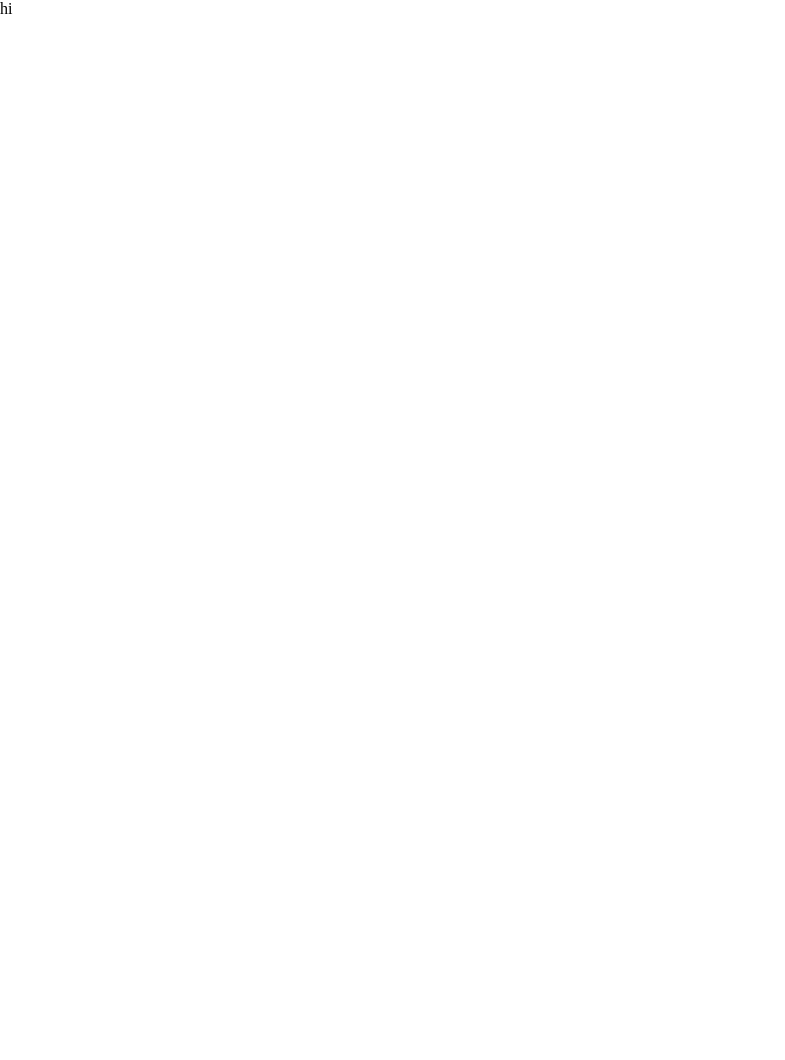
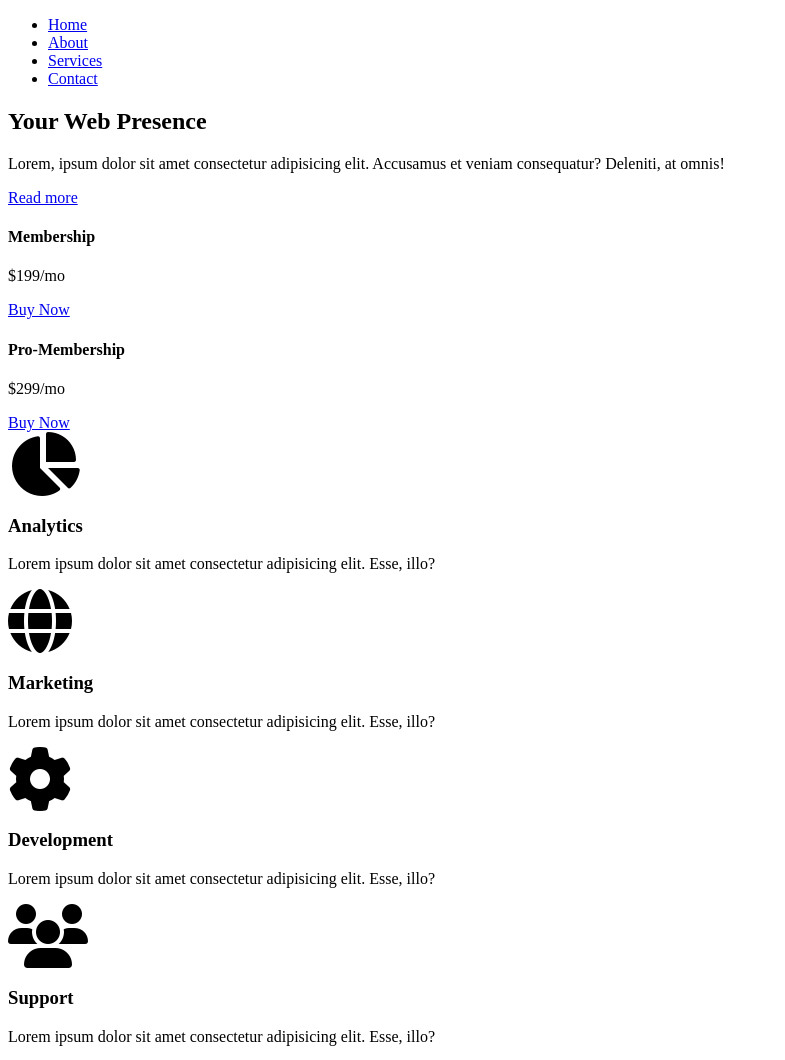
Before and after one commit to Tamalckb531/GridDesign, a plain HTML site: page index.html in a window 1280 px wide. Shown: the top 1060 px of the page, without its empty margins (0-785 px from the left). Before the commit the page ends 800 px from the top, so only its background shows below. Drawn offline with Linux system fonts and the light colour scheme.

Commit message:
added the HTML sceleton

```diff
--- a/index.html
+++ b/index.html
@@ -1,9 +1,9 @@
 <!DOCTYPE html>
 <html lang="en">
-<head>
-    <meta charset="UTF-8">
-    <meta name="viewport" content="width=device-width, initial-scale=1.0">
-    <link rel="stylesheet" href="style.css">
+  <head>
+    <meta charset="UTF-8" />
+    <meta name="viewport" content="width=device-width, initial-scale=1.0" />
+    <link rel="stylesheet" href="style.css" />
     <link rel="preconnect" href="https://fonts.googleapis.com" />
     <link rel="preconnect" href="https://fonts.gstatic.com" crossorigin />
     <link
@@ -11,8 +11,107 @@
       rel="stylesheet"
     />
     <title>Grid Design</title>
-</head>
-<body>
-    hi
-</body>
+  </head>
+  <body>
+    <!-- *wrapper start -->
+
+    <div class="wrapper">
+
+      <!-- *Navigation -->
+      <nav class="main-nav">
+        <ul>
+          <li><a href="#">Home</a></li>
+          <li><a href="#">About</a></li>
+          <li><a href="#">Services</a></li>
+          <li><a href="#">Contact</a></li>
+        </ul>
+      </nav>
+
+      <!-- *Top container  -->
+      <section class="top-container">
+
+        <header class="showcase">
+            <h1>Your Web Presence</h1>
+            <p>Lorem, ipsum dolor sit amet consectetur adipisicing elit. Accusamus et veniam consequatur? Deleniti, at omnis!</p>
+            <a href="#" class="btn">Read more</a>
+        </header>
+
+        <div class="top-box top-box-a">
+            <h4>Membership</h4>
+            <p class="price">$199/mo</p>
+            <a href="#" class="btn">Buy Now</a>
+        </div>
+
+        <div class="top-box top-box-a">
+            <h4>Pro-Membership</h4>
+            <p class="price">$299/mo</p>
+            <a href="#" class="btn">Buy Now</a>
+        </div>
+
+      </section>
+
+      <!-- *Boxes Section  -->
+
+      <div class="boxes">
+        <div class="box">
+            <i class="fa-solid fa-chart-pie fa-4x"></i>
+            <h3>Analytics</h3>
+            <p>Lorem ipsum dolor sit amet consectetur adipisicing elit. Esse, illo?</p>
+        </div>
+        <div class="box">
+            <i class="fa-solid fa-globe fa-4x"></i>
+            <h3>Marketing</h3>
+            <p>Lorem ipsum dolor sit amet consectetur adipisicing elit. Esse, illo?</p>
+        </div>
+        <div class="box">
+            <i class="fa-solid fa-cog fa-4x"></i>
+            <h3>Development</h3>
+            <p>Lorem ipsum dolor sit amet consectetur adipisicing elit. Esse, illo?</p>
+        </div>
+        <div class="box">
+            <i class="fa-solid fa-users fa-4x"></i>
+            <h3>Support</h3>
+            <p>Lorem ipsum dolor sit amet consectetur adipisicing elit. Esse, illo?</p>
+        </div>
+      </div>
+
+      <!-- *Info section  -->
+
+      <section class="info">
+        <img src="img/Buisness.jpg" alt="">
+        <div>
+            <h2>Your Business On The Web</h2>
+            <p>Lorem ipsum dolor sit amet consectetur adipisicing elit. Nesciunt, quaerat voluptates sed sequi architecto, perspiciatis omnis aperiam sapiente dolorem illo ratione sint inventore, tempora nihil alias at odio amet eaque!</p>
+            <a href="#" class="btn">Learn More</a>
+        </div>
+      </section>
+
+      <!-- *Portfolio section -->
+
+      <section class="portfolio">
+        <img src="https://source.unsplash.com/random/200x200" alt="">
+        <img src="https://source.unsplash.com/random/201x200" alt="">
+        <img src="https://source.unsplash.com/random/202x200" alt="">
+        <img src="https://source.unsplash.com/random/203x200" alt="">
+        <img src="https://source.unsplash.com/random/204x200" alt="">
+        <img src="https://source.unsplash.com/random/205x200" alt="">
+        <img src="https://source.unsplash.com/random/206x200" alt="">
+        <img src="https://source.unsplash.com/random/207x200" alt="">
+        <img src="https://source.unsplash.com/random/208x200" alt="">
+      </section>
+
+      <!-- *footer -->
+
+      <footer>
+        <p>GridBriz &copy; 2024</p>
+      </footer>
+
+    </div>
+    <!-- *wrapper end -->
+
+    <script
+    src="https://kit.fontawesome.com/9e29ec8e1b.js"
+    crossorigin="anonymous"
+  ></script>
+  </body>
 </html>
--- a/style.css
+++ b/style.css
@@ -1,5 +1,5 @@
-*{
+/* *{
     margin: 0;
     padding: 0;
     box-sizing: border-box;
-}
+} */
```
